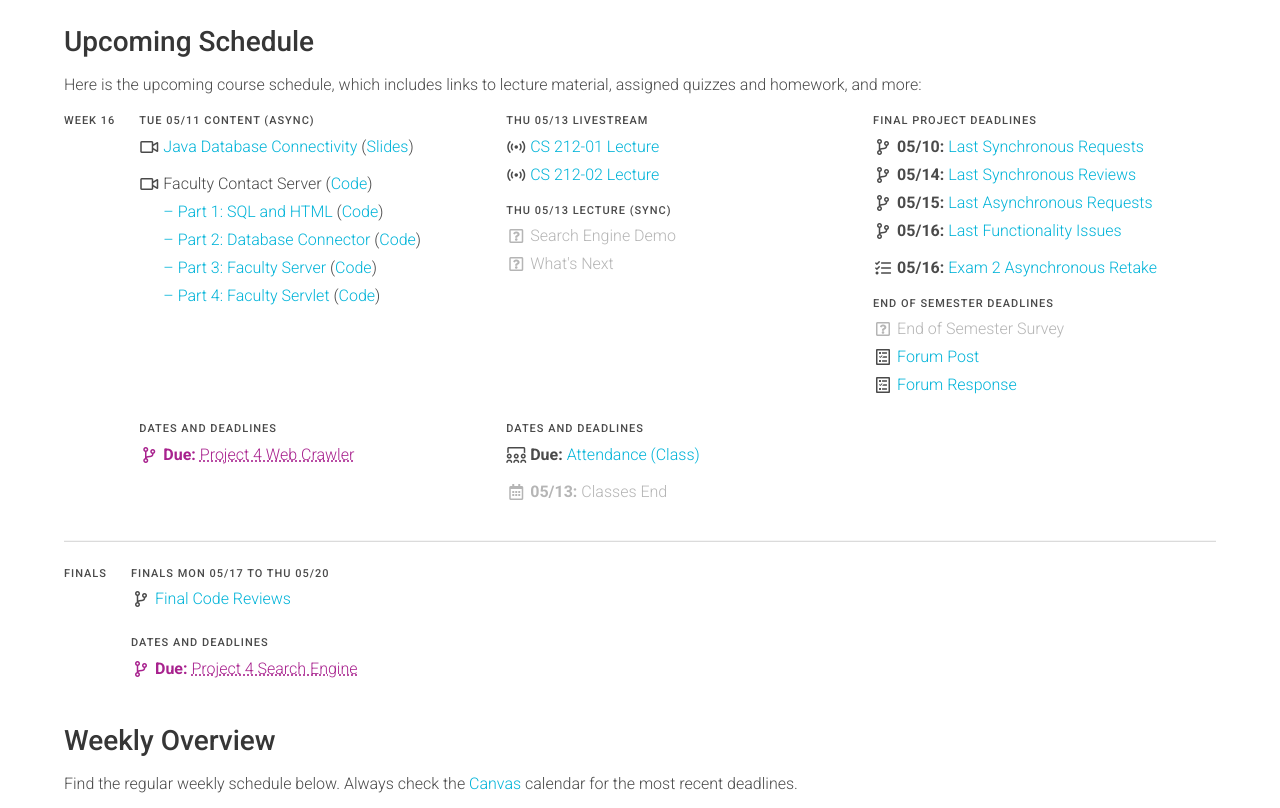
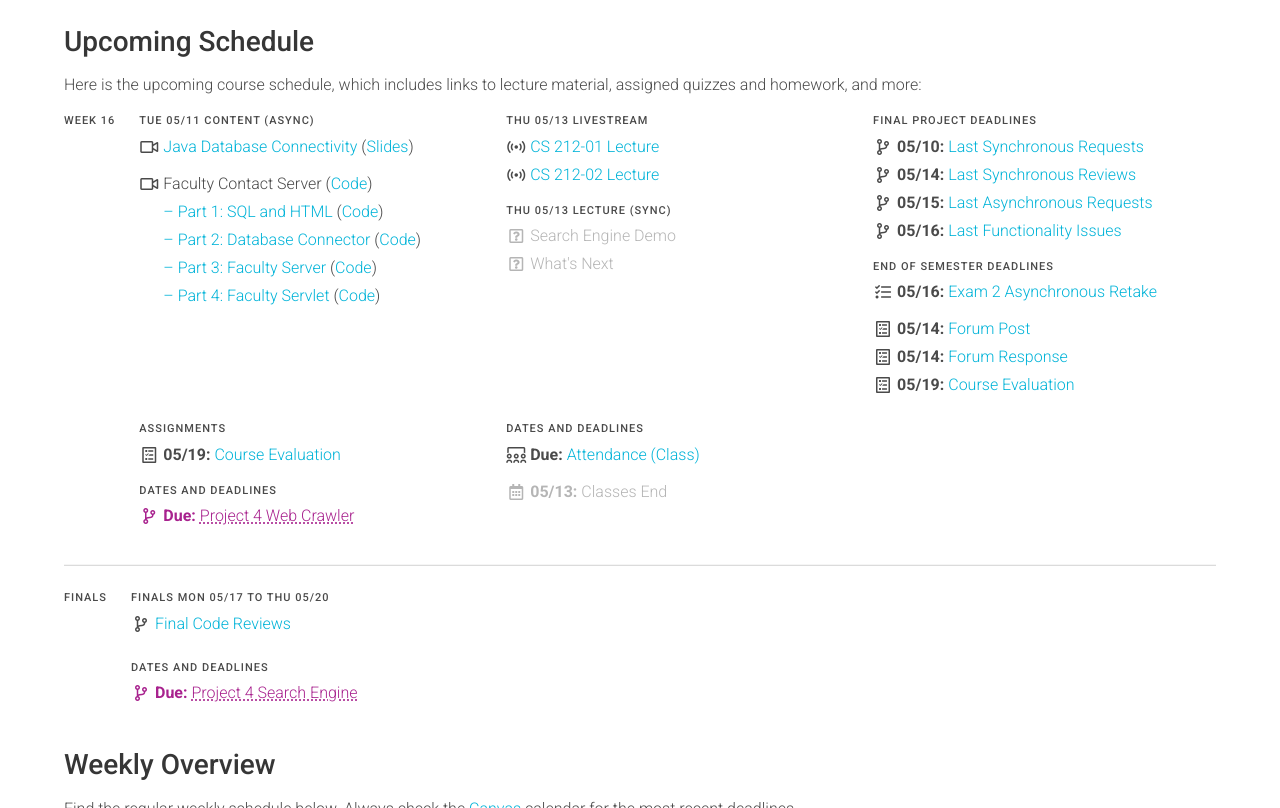
Before and after one commit to usf-cs212-spring2021/usf-cs212-spring2021.github.io, a Jekyll site: the page built from index.md, in a window 1280 px wide and 900 px high, scrolled down 464 px, cut to the strip 0-808 px from the top of the window. Built offline with Jekyll 4.4.1, drawn with Linux system fonts in a browser that asks for light colours.

Commit message:
Adding survey.

```diff
--- a/_data/participation.yml
+++ b/_data/participation.yml
@@ -31,12 +31,14 @@ project_setup:
 forum_post:
   <<: *default
   text: 'Forum Post'
+  show: true
   link: 'https://usfca.instructure.com/courses/1597848/assignments/7040991'
   date: 2021-05-14
 
 forum_response:
   <<: *default
   text: 'Forum Response'
+  show: true
   link: 'https://usfca.instructure.com/courses/1597848/assignments/7040992'
   date: 2021-05-14
 
@@ -69,3 +71,10 @@ sql_discussion:
   text: 'SQL Discussion'
   link: 'https://usfca.instructure.com/courses/1597848/discussion_topics/7991385'
   date: 2021-04-30
+
+course_evaluation:
+  <<: *default
+  text: 'Course Evaluation'
+  show: true
+  link: 'https://usfca.instructure.com/courses/1597848/assignments/7079043'
+  date: 2021-05-19
--- a/_data/schedule.yml
+++ b/_data/schedule.yml
@@ -1778,6 +1778,11 @@ weeks:
                 more: '(<a href="https://github.com/usf-cs212-spring2021/lectures/blob/main/JDBC/src/main/java/FacultyServlet.java">Code</a>)'
                 link: 'https://usfca.zoom.us/rec/share/dfWB31TNul9eeLkNgKPFImc5FfgbrgRWBoLCYrz0yshHYUCpkh0ebinMlsii4t9L.r1DwZqmGvKjulCL_?startTime=1620669064000'
 
+          - <<: *assignments
+            items:
+              - file: 'participation'
+                name: 'course_evaluation'
+
           - <<: *deadlines
             items:
               - file: 'projects'
@@ -1834,23 +1839,23 @@ weeks:
                 show: true
                 link: '/guides/projects/final-review.html'
 
+          - label: 'End of Semester Deadlines'
+            items:
               - text: 'Exam 2 Asynchronous Retake'
                 icon: exam
                 date: 2020-05-16
-                type: 'bump'
                 show: true
                 link: 'https://usfca.instructure.com/courses/1597848/assignments/7077401'
 
-          - label: 'End of Semester Deadlines'
-            items:
-              - text: 'End of Semester Survey'
-                type: *pending
-
               - file: 'participation'
                 name: 'forum_post'
+                type: 'bump'
 
               - file: 'participation'
                 name: 'forum_response'
+
+              - file: 'participation'
+                name: 'course_evaluation'
 
   - text: 'Finals'
     days:
```
